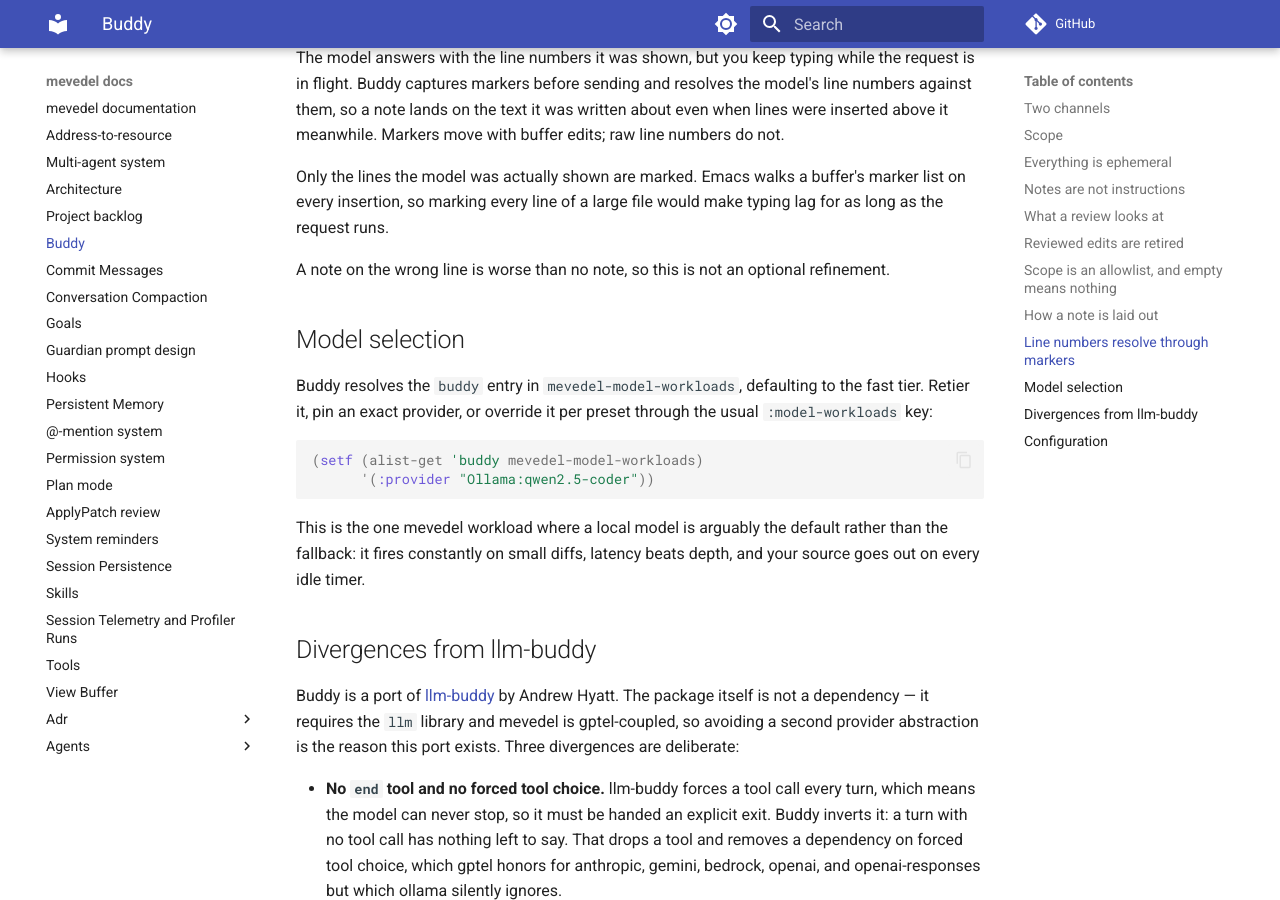
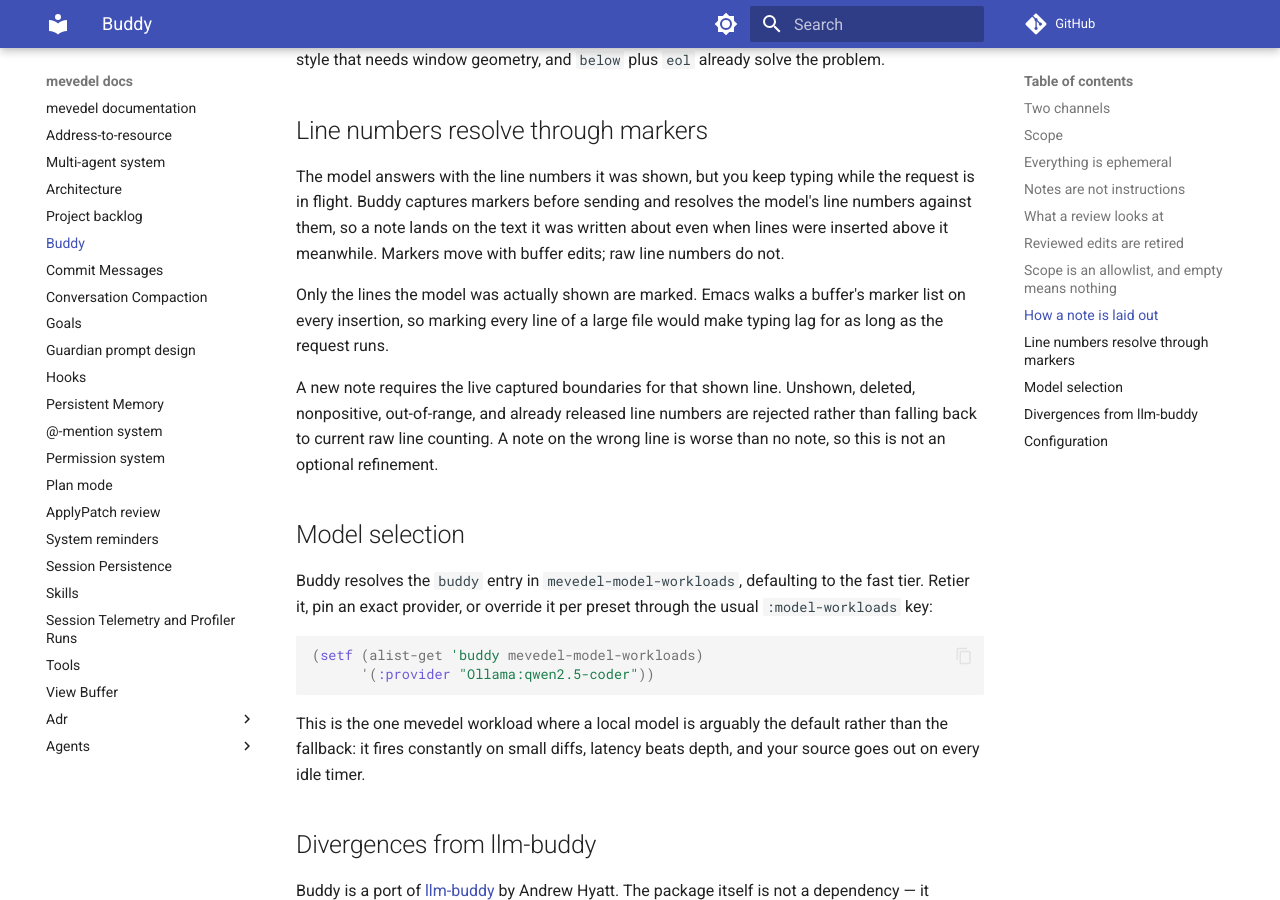
Before and after one commit to FrauH0lle/mevedel, an MkDocs documentation site: the page built from docs/buddy.md, in a window 1280 px wide and 900 px high, scrolled down 4351 px. Built offline with MkDocs 1.6.1 and Material for MkDocs 9.7.7, drawn with Linux system fonts in a browser that asks for light colours; comment, search, counter and statistics services are not loaded; some of the changed text lies outside the part shown.

Commit message:
fix(buddy): Bind notes and scope to source identity

```diff
--- a/docs/buddy.md
+++ b/docs/buddy.md
@@ -64,6 +64,12 @@
 brand-new unsaved buffer in a project still gets `AGENTS.md` and persistent
 memory in its prompt. That matters most for guidance, where "what should this
 module need" depends on project conventions.
+
+The cached scope is bound to the buffer name, visited file, and
+`default-directory` that produced it. Changing any of them discards that
+buffer's old edit records and resets its pending review timer before deriving
+the new scope. A buffer cannot carry one project's edits or prompt context into
+another project merely by changing what it visits.
 
 ## Everything is ephemeral
 
@@ -192,8 +198,10 @@
 marker list on every insertion, so marking every line of a large file would
 make typing lag for as long as the request runs.
 
-A note on the wrong line is worse than no note, so this is not an optional
-refinement.
+A new note requires the live captured boundaries for that shown line. Unshown,
+deleted, nonpositive, out-of-range, and already released line numbers are
+rejected rather than falling back to current raw line counting. A note on the
+wrong line is worse than no note, so this is not an optional refinement.
 
 ## Model selection
 
```
Also changed, not shown: 4 other files.
